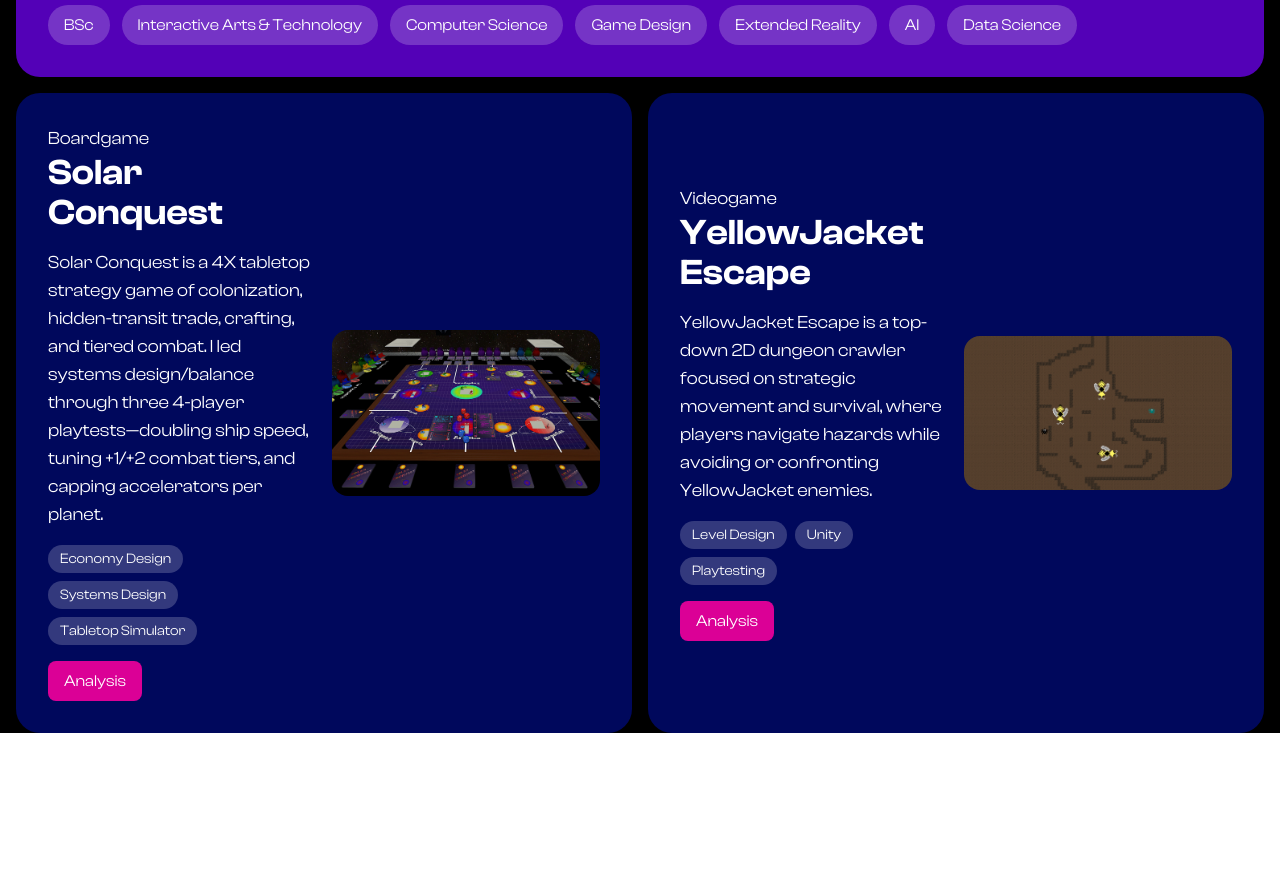
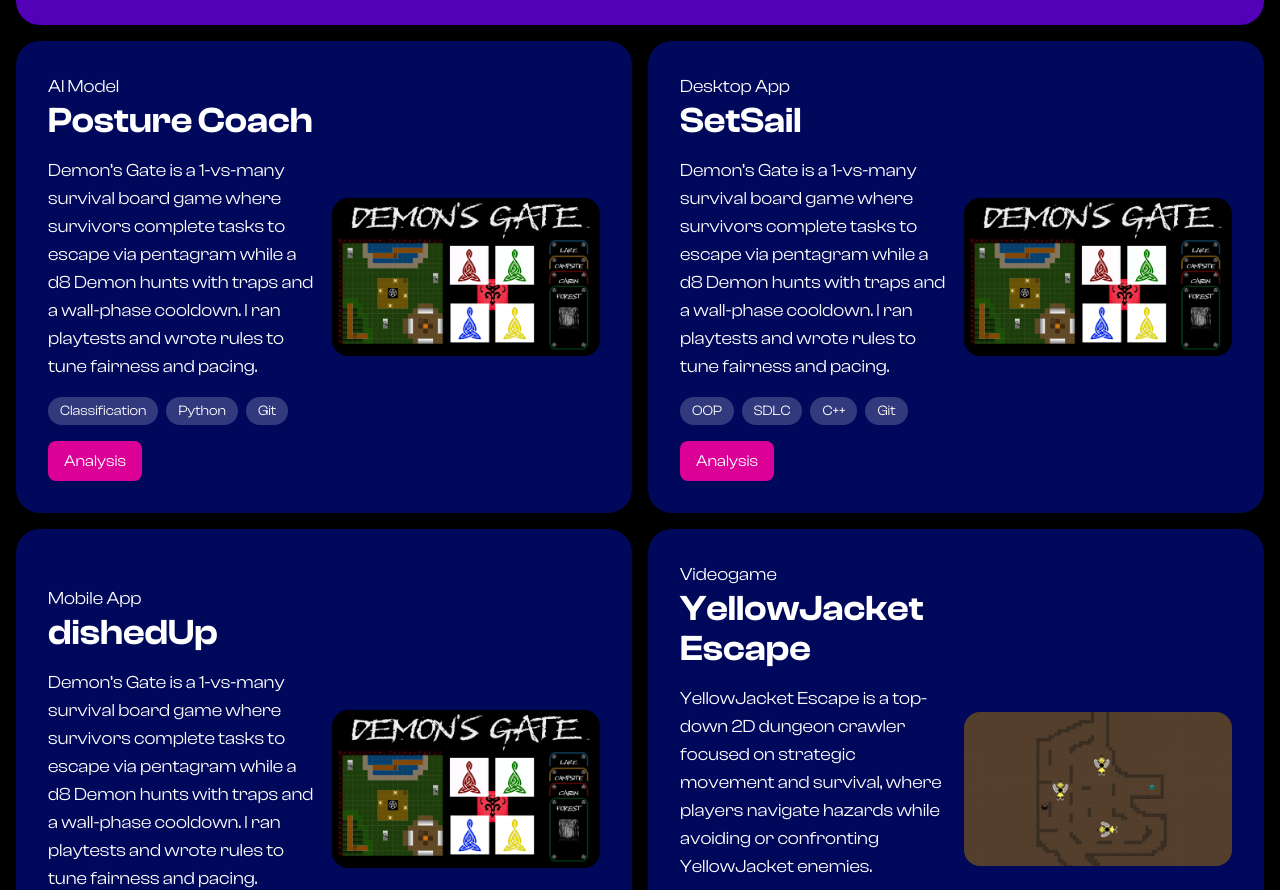
Before and after one commit to ekam-n/ekamn.com, a React (Vite) app: page / in a window 1280 px wide. Shown: the part 991-1881 px from the top of the page. Before the commit the page ends 1724 px from the top, so only its background shows below. Built offline with nearby package versions, Linux system fonts and the light colour scheme.

Commit message:
added stub cards on home page

```diff
--- a/src/components/homeComponents/hero.tsx
+++ b/src/components/homeComponents/hero.tsx
@@ -8,9 +8,9 @@ export default function Hero() {
           <br />
           <span className="font-semibold">experiences and applications</span>
         </h1>
-        <p className="text-base md:text-lg lg:text-xl text-left">
+        {/* <p className="text-base md:text-lg lg:text-xl text-left">
           Especially videogames!
-        </p>
+        </p> */}
         <div className="flex items-center justify-start mt-6">
           <div className="flex items-center gap-2">
             <div className="w-3 md:w-4 h-3 md:h-4 bg-green-500 rounded-full"></div>
--- /dev/null
+++ b/src/components/homeComponents/homeProjectComponents/dishedUp.tsx
@@ -0,0 +1,18 @@
+import ProjectCard from "../homeProjectInterface";
+
+export default function Dished() {
+  return (
+    <div className="h-full">
+      <ProjectCard
+        label="Mobile App"
+        title="dishedUp"
+        description="Demon’s Gate is a 1-vs-many survival board game where survivors complete tasks to escape via pentagram while a d8 Demon hunts with traps and a wall-phase cooldown. I ran playtests and wrote rules to tune fairness and pacing."
+        image="./images/projectImages/demonsGate/demon1.png"
+        tags={["React", "Tailwind", "Figma"]}
+        link="https://ridham225sharma.wixsite.com/iat210"
+        buttonText="Analysis"
+        buttonColor="bg-[#db0096] hover:bg-[#EC8DFF]"
+      />
+    </div>
+  );
+}
--- /dev/null
+++ b/src/components/homeComponents/homeProjectComponents/postureCoach.tsx
@@ -0,0 +1,18 @@
+import ProjectCard from "../homeProjectInterface";
+
+export default function Posture() {
+  return (
+    <div className="h-full">
+      <ProjectCard
+        label="AI Model"
+        title="Posture Coach"
+        description="Demon’s Gate is a 1-vs-many survival board game where survivors complete tasks to escape via pentagram while a d8 Demon hunts with traps and a wall-phase cooldown. I ran playtests and wrote rules to tune fairness and pacing."
+        image="./images/projectImages/demonsGate/demon1.png"
+        tags={["Classification", "Python", "Git"]}
+        link="https://ridham225sharma.wixsite.com/iat210"
+        buttonText="Analysis"
+        buttonColor="bg-[#db0096] hover:bg-[#EC8DFF]"
+      />
+    </div>
+  );
+}
--- /dev/null
+++ b/src/components/homeComponents/homeProjectComponents/setSail.tsx
@@ -0,0 +1,18 @@
+import ProjectCard from "../homeProjectInterface";
+
+export default function Sail() {
+  return (
+    <div className="h-full">
+      <ProjectCard
+        label="Desktop App"
+        title="SetSail"
+        description="Demon’s Gate is a 1-vs-many survival board game where survivors complete tasks to escape via pentagram while a d8 Demon hunts with traps and a wall-phase cooldown. I ran playtests and wrote rules to tune fairness and pacing."
+        image="./images/projectImages/demonsGate/demon1.png"
+        tags={["OOP", "SDLC", "C++", "Git"]}
+        link="https://ridham225sharma.wixsite.com/iat210"
+        buttonText="Analysis"
+        buttonColor="bg-[#db0096] hover:bg-[#EC8DFF]"
+      />
+    </div>
+  );
+}
--- a/src/components/homeComponents/projectCards.tsx
+++ b/src/components/homeComponents/projectCards.tsx
@@ -3,12 +3,17 @@
 import Yellow from "./homeProjectComponents/yellowJacket";
 // import Demon from "./homeProjectComponents/demonsGate"
 import Solar from "./homeProjectComponents/solarConquest"
+import Posture from "./homeProjectComponents/postureCoach";
+import Dished from "./homeProjectComponents/dishedUp";
+import Sail from "./homeProjectComponents/setSail";
 
 export default function ProjectCards() {
   return (
     <section className="grid grid-cols-1 md:grid-cols-2 gap-4">
-      {/* <Demon /> */}
-      <Solar />
+      <Posture />
+      <Sail />
+      <Dished />
+      {/* <Solar /> */}
       <Yellow />
       {/* <Volt />
       <Snuggle /> */}
--- a/src/components/projectsComponents/projectCards/snuggleSculptors.tsx
+++ b/src/components/projectsComponents/projectCards/snuggleSculptors.tsx
@@ -8,7 +8,7 @@ export default function Snuggle() {
         title="Snuggle Sculptors"
         description="Snuggle Sculptors is a build-a-bear simulation built in Java, where I used decorator and factory patterns to dynamically update the bear with graphics and sound integration."
         image="./images/projectImages/snuggleSculptors/snuggle1.png"
-        tags={["Software Design", "Java", "Illustrator"]}
+        tags={["OOP", "Java", "Illustrator"]}
         link="https://github.com/ekam-n/snuggle-sculptors"
         buttonText="GitHub"
       />
```
